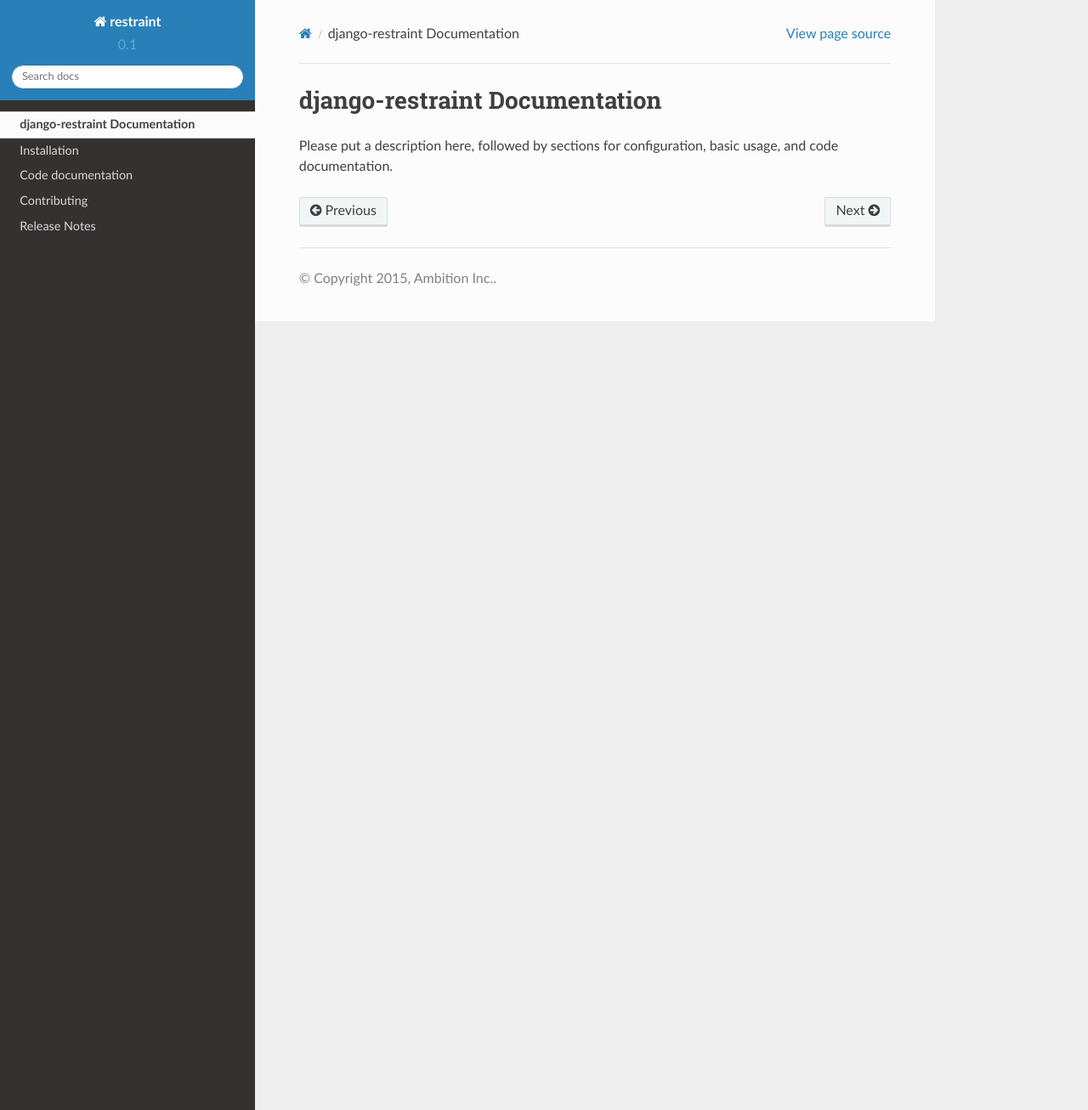
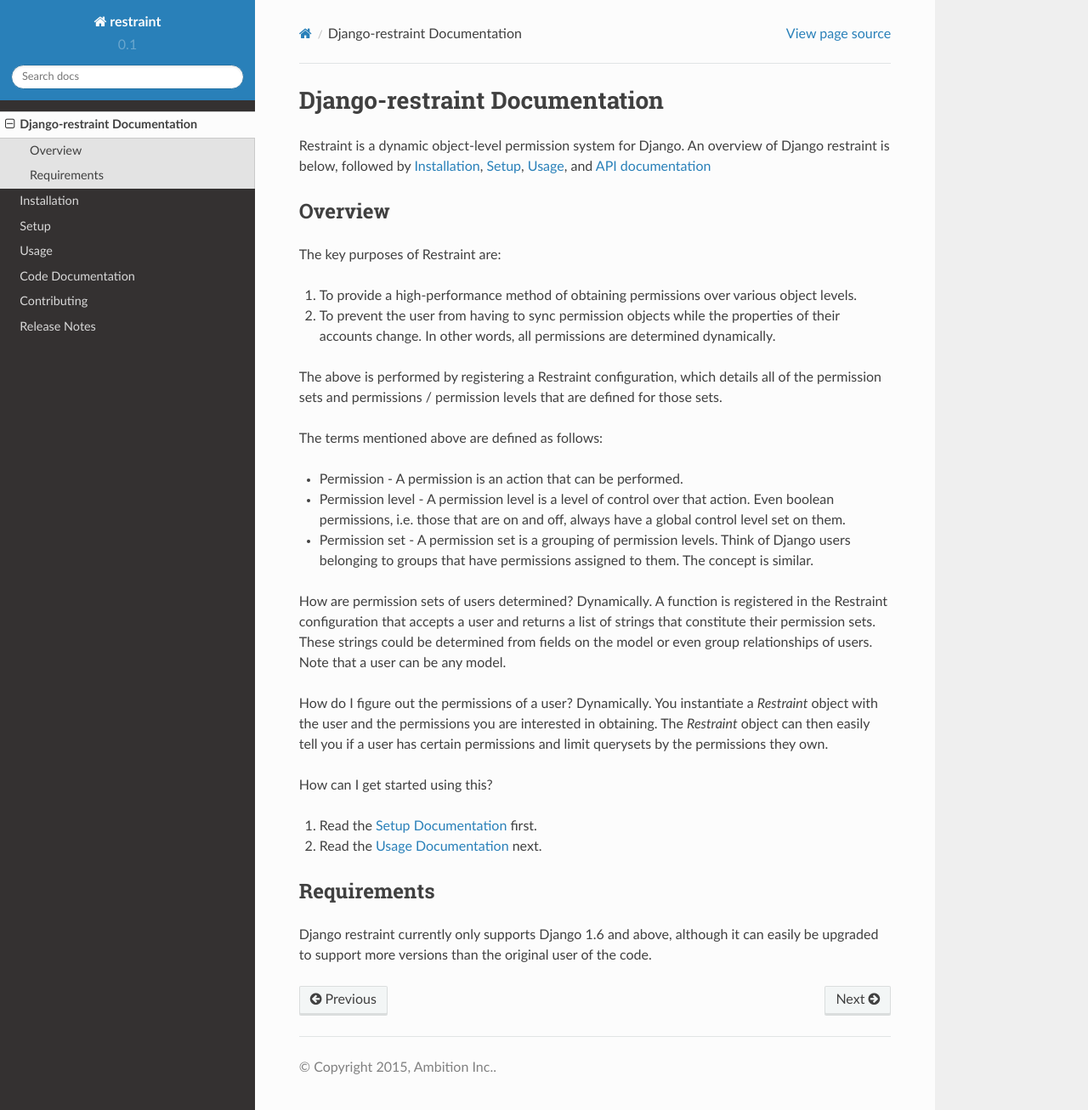
Before and after one commit to ambitioninc/django-restraint, a Sphinx documentation site: the page built from docs/index.rst, in a window 1280 px wide and 1306 px high. Shown: the whole window at 85% size. Built offline with Sphinx 7.4.7 and the Read the Docs theme 2.0.0, drawn with Linux system fonts in a browser that asks for light colours.

Commit message:
added setup and usage docs to rtd

```diff
--- a/docs/index.rst
+++ b/docs/index.rst
@@ -1,3 +1,33 @@
-django-restraint Documentation
-=============================
-Please put a description here, followed by sections for configuration, basic usage, and code documentation.
+Django-restraint Documentation
+==============================
+Restraint is a dynamic object-level permission system for Django. An overview of Django restraint is below, followed by :doc:`Installation<installation>`, :doc:`Setup<setup>`, :doc:`Usage<usage>`,
+and :doc:`API documentation <ref/restraint>`
+
+Overview
+--------
+The key purposes of Restraint are:
+
+1. To provide a high-performance method of obtaining permissions over various object levels.
+2. To prevent the user from having to sync permission objects while the properties of their accounts change. In other words, all permissions are determined dynamically.
+
+The above is performed by registering a Restraint configuration, which details all of the permission sets and permissions / permission levels that are defined for those sets.
+
+The terms mentioned above are defined as follows:
+
+* Permission - A permission is an action that can be performed.
+* Permission level - A permission level is a level of control over that action. Even boolean permissions, i.e. those that are on and off, always have a global control level set on them.
+* Permission set - A permission set is a grouping of permission levels. Think of Django users belonging to groups that have permissions assigned to them. The concept is similar.
+
+How are permission sets of users determined? Dynamically. A function is registered in the Restraint configuration that accepts a user and returns a list of strings that constitute their permission sets. These strings could be determined from fields on the model or even group relationships of users. Note that a user can be any model.
+
+How do I figure out the permissions of a user? Dynamically. You instantiate a `Restraint` object with the user and the permissions you are interested in obtaining. The `Restraint` object can then easily tell you if a user has certain permissions and limit querysets by the permissions they own.
+
+How can I get started using this?
+
+1. Read the :doc:`Setup Documentation<setup>` first.
+2. Read the :doc:`Usage Documentation<usage>` next.
+
+
+Requirements
+------------
+Django restraint currently only supports Django 1.6 and above, although it can easily be upgraded to support more versions than the original user of the code.
--- a/docs/ref/restraint.rst
+++ b/docs/ref/restraint.rst
@@ -1,13 +1,13 @@
 .. _ref-restraint:
 
-Code documentation
+Code Documentation
 ==================
 
 restraint
-------------------
+---------
 
 .. automodule:: restraint
-.. autoclass:: restraint.restraint
+.. autoclass:: restraint.Restraint
     :members:
 
     .. automethod:: __init__
--- a/docs/toc.rst
+++ b/docs/toc.rst
@@ -6,6 +6,8 @@
 
    index
    installation
+   setup
+   usage
    ref/restraint
    contributing
    release_notes
--- /dev/null
+++ b/docs/usage.rst
@@ -0,0 +1,2 @@
+Usage
+=====
```
Also changed, not shown: docs/setup.rst (added, +113 -0 lines).
